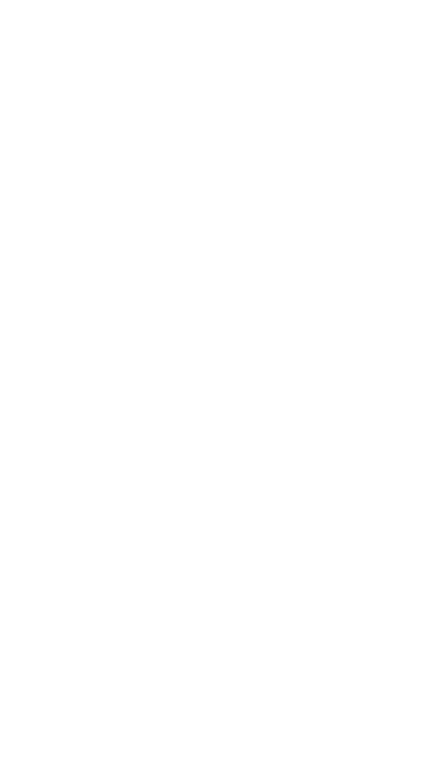
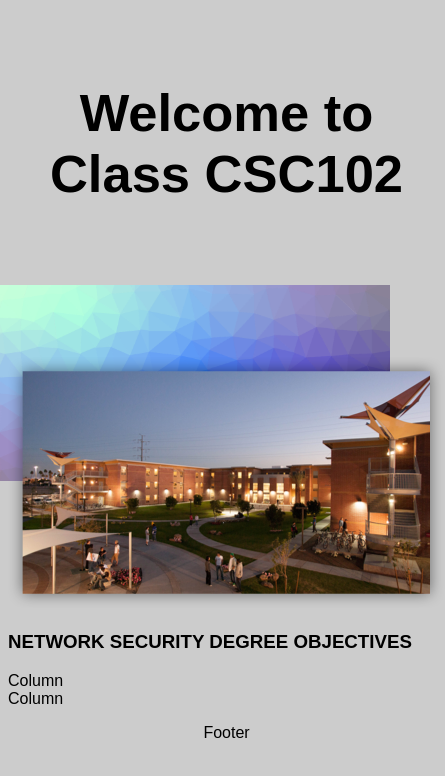
Before and after one commit to Potasio101/potasio101.github.io, a plain HTML site: page index.html in a window 390 px wide. Shown: the whole page, 445 px wide, since content can reach past the window. Drawn offline with Linux system fonts and the light colour scheme.

Commit message:
backupdate

```diff
--- a/index.html
+++ b/index.html
@@ -4,9 +4,29 @@
     <meta charset="UTF-8">
     <meta http-equiv="X-UA-Compatible" content="IE=edge">
     <meta name="viewport" content="width=device-width, initial-scale=1.0">
+    <link rel="stylesheet" href="style.css" />
+    <script src="script.js"></script>
     <title>JonSzeCR</title>
 </head>
 <body>
 
+    <div class="grid-container">
+      <div class="header">
+        <h2>Welcome to Class CSC102</h2>
+        <br>
+        <br>
+      </div>
+
+      <div class="left">
+      <img id="uat" src="uat.png" onclick="uatlandpage()"/>
+      <h3>NETWORK SECURITY DEGREE OBJECTIVES</h3>
+    </div>
+      <div class="middle">Column</div>
+      <div class="right">Column</div>
+
+      <div class="footer">
+      <p>Footer</p>
+      </div>
+    </div>
 </body>
 </html>
--- /dev/null
+++ b/script.js
@@ -0,0 +1,13 @@
+
+/**
+Function is for call the objective page coming from the image uat.png
+*/
+function uatlandpage () {
+location.replace("objective.html"); // Objective page has the information of major objective
+}
+/**
+ * Function back is for go back to the landing page
+ */
+function back () {
+    location.replace("index.html"); // back button move you to the landing page
+    }
--- /dev/null
+++ b/style.css
@@ -0,0 +1,78 @@
+* {
+    box-sizing: border-box;
+  }
+
+  body {
+    font-family: Arial, Helvetica, sans-serif;
+    background-image: url("backgroundlandpage.png");
+    background-repeat: no-repeat;
+    background-size: 100%;
+    background-position: center;
+    background-color: #cccccc;
+  }
+
+  /* Style the header */
+  .header {
+    grid-area: header;
+    background-color:transparent;
+    padding: 30px;
+    text-align: center;
+    font-size: 35px;
+  }
+
+  /* The grid container */
+  .grid-container {
+    display: grid;
+    grid-template-areas:
+      'header header header header header header'
+      'left left middle middle right right'
+      'footer footer footer footer footer footer';
+    /* grid-column-gap: 10px; - if you want gap between the columns */
+  }
+  /*
+  .left,
+  .middle,
+  .right {
+    padding: 10px;
+    height: 300px; /* Should be removed. Only for demonstration */
+
+
+  /* Style the left column */
+  .left {
+    grid-area: left;
+    background-color:transparent;
+
+
+  }
+
+  /* Style the middle column */
+  .middle {
+    grid-area: middle;
+    background-color:transparent;
+  }
+
+  /* Style the right column */
+  .right {
+    grid-area: right;
+    background-color:transparent;
+  }
+
+  /* Style the footer */
+  .footer {
+    grid-area: footer;
+    background-color:transparent;
+    padding: auto;
+    text-align: center;
+  }
+
+  /* Responsive layout - makes the three columns stack on top of each other instead of next to each other */
+  @media (max-width: 600px) {
+    .grid-container  {
+      grid-template-areas:
+        'header header header header header header'
+        'left left left left left left'
+        'middle middle middle middle middle middle'
+        'right right right right right right'
+        'footer footer footer footer footer footer';
+    }
+  }
```
Also changed, not shown: objective.html (added, +50 -0 lines), backgroundlandpage.png (added), uat.png (added).
